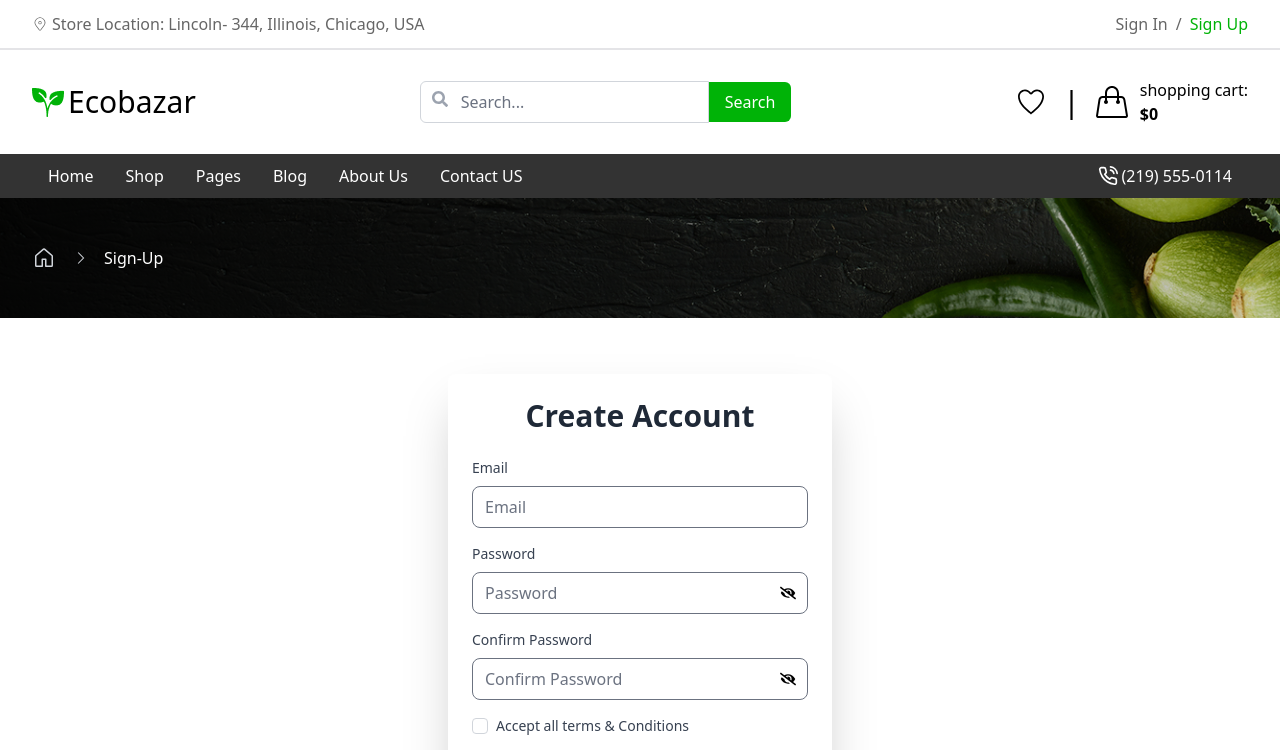
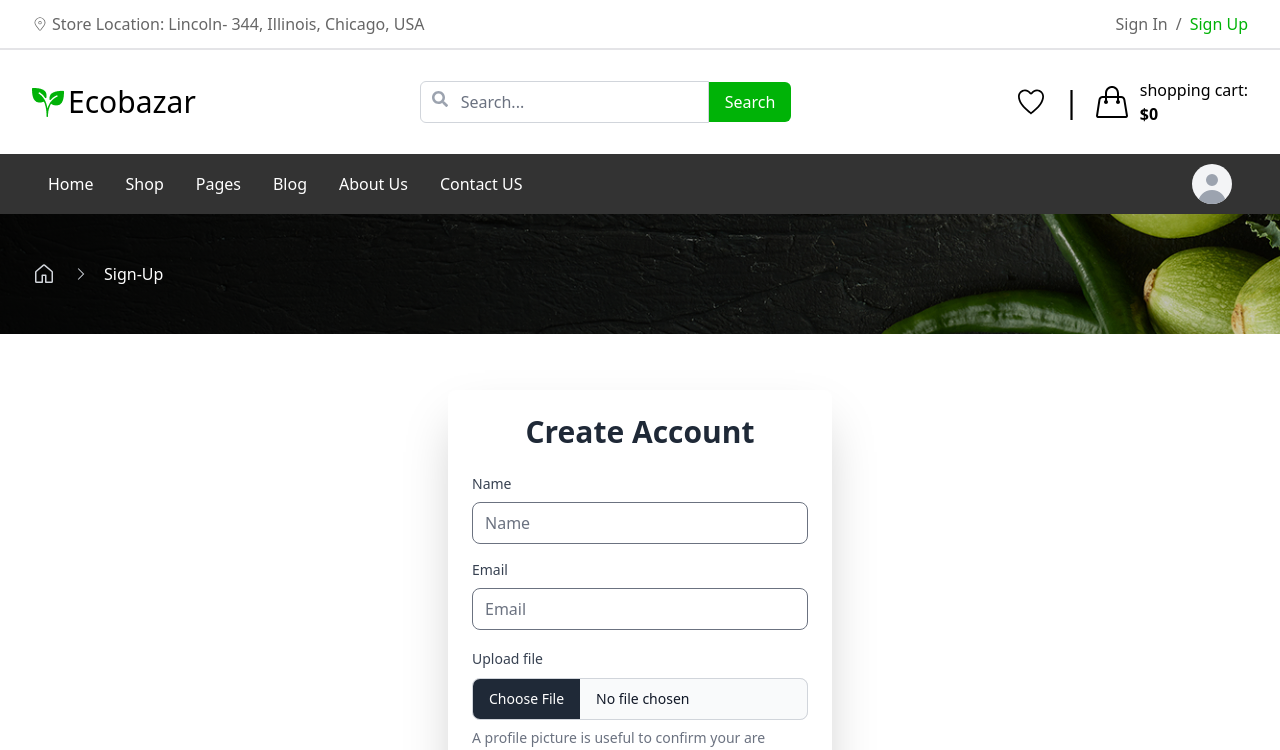
Before and after one commit to sanaullahsaber/eco-bazar-client-side, a React (Vite) app: page /sign-up in a window 1280 px wide. Shown: the top 750 px of the page. Built offline with nearby package versions, Linux system fonts and the light colour scheme; no server answers.

Commit message:
sign-in,googel login and sign-up functionality done with firebase

```diff
--- a/package.json
+++ b/package.json
@@ -16,6 +16,7 @@
     "match-sorter": "^6.3.4",
     "react": "^18.2.0",
     "react-dom": "^18.2.0",
+    "react-hot-toast": "^2.4.1",
     "react-icons": "^5.2.1",
     "react-router-dom": "^6.23.1",
     "sort-by": "^1.2.0"
--- /dev/null
+++ b/src/AuthProvider/AuthProvider.jsx
@@ -0,0 +1,83 @@
+import {
+  GoogleAuthProvider,
+  createUserWithEmailAndPassword,
+  getAuth,
+  onAuthStateChanged,
+  signInWithEmailAndPassword,
+  signInWithPopup,
+  signOut,
+  updateProfile,
+} from "firebase/auth";
+import { createContext, useEffect, useState } from "react";
+import app from "../firebase/firebase.config";
+
+export const AuthContext = createContext(null);
+
+const auth = getAuth(app);
+
+// eslint-disable-next-line react/prop-types
+const AuthProvider = ({ children }) => {
+  const [user, setUser] = useState(null);
+  const [loading, setLoading] = useState(true);
+  const googleProvider = new GoogleAuthProvider();
+
+  const createUser = (email, password) => {
+    setLoading(true);
+    return createUserWithEmailAndPassword(auth, email, password);
+  };
+
+  const signIn = (email, password) => {
+    setLoading(true)
+    return signInWithEmailAndPassword(auth, email, password);
+  };
+
+  const logOut = () => {
+    setLoading(true)
+    return signOut(auth).then(()=>{setUser(null)});
+  };
+
+  const googleLogin = () => {
+    return signInWithPopup(auth, googleProvider);
+  };
+
+
+  useEffect(() => {
+    const unsubscribe = onAuthStateChanged(auth, (currentUser) => {
+      if (currentUser) {
+        setUser(currentUser);
+        setLoading(false)
+        console.log(currentUser);
+      } else {
+        setLoading(false)
+      }
+    });
+    return () => {
+      return unsubscribe();
+    };
+  }, []);
+
+  const updateUserProfile = (displayName, photoURL) => {
+    setLoading(true);
+    return updateProfile(auth.currentUser, {
+      displayName,
+      photoURL,
+    }).finally(() => {
+      setLoading(false);
+    });
+  };
+
+  const authInfo = {
+    user,
+    googleLogin,
+    createUser,
+    signIn,
+    logOut,
+    updateUserProfile,
+    loading,
+  };
+  return (
+    <AuthContext.Provider value={authInfo}>{children}</AuthContext.Provider>
+  );
+};
+
+export default AuthProvider;
--- /dev/null
+++ b/src/api/imgbb.js
@@ -0,0 +1,14 @@
+// upload image in IMGBB
+export const imageUpload = async (image) => {
+  const formData = new FormData();
+  formData.append("image", image);
+  const url = `https://api.imgbb.com/1/upload?key=${
+    import.meta.env.VITE_IMGBB_KEY
+  }`;
+  const response = await fetch(url, {
+    method: "POST",
+    body: formData,
+  });
+  const data = await response.json();
+  return data;
+};
--- a/src/components/GoogleLogin/GoogleLogin.jsx
+++ b/src/components/GoogleLogin/GoogleLogin.jsx
@@ -1,15 +1,47 @@
 import { FcGoogle } from "react-icons/fc";
+import useAuth from "../../hooks/useAuth";
+import toast from "react-hot-toast";
+import { useNavigate } from "react-router-dom";
 
 const GoogleLogin = () => {
+  const { googleLogin } = useAuth();
+  const navigate = useNavigate();
+  const from = location.state?.from?.pathname || '/'
+
+  const handleGoogleSignIn = () => {
+    googleLogin().then((data) => {
+      if (data?.user?.email) {
+        const userInfo = {
+          email: data?.user?.email,
+          name: data?.user?.displayName,
+
+        };
+        fetch(`${import.meta.env.VITE_API_URL}/user`, {
+          method: "POST",
+          headers: {
+            "Content-Type": "application/json",
+          },
+          body: JSON.stringify(userInfo),
+        })
+          .then((res) => res.json())
+          .then((data) => {
+            console.log(data);
+            toast.success("Google Login Successfully")
+            navigate(from, {replace: true})
+        })
+      }
+    })
+  }
+
   return (
-    <div>
-      <div className="bg-[#00B307] rounded-full hover:bg-gradient-to-r from-green-400 to-green-700 focus:outline-none focus:ring-2 focus:ring-blue-200">
-        <div className="btn font-bold text-white py-2 cursor-pointer text-center flex justify-center items-center gap-2">
+    <>
+      <div className="bg-gray-200 hover:bg-gray-300 rounded-full focus:outline-none focus:ring-2 focus:ring-blue-200">
+        <div onClick={handleGoogleSignIn} className="btn font-bold  py-2 cursor-pointer text-center flex justify-center items-center gap-2">
           <FcGoogle size={24} />
           <p>Google</p>
         </div>
       </div>
-    </div>
+    </>
   );
 };
 
--- a/src/components/Navigation/NavPart/NavLinks.jsx
+++ b/src/components/Navigation/NavPart/NavLinks.jsx
@@ -1,8 +1,15 @@
 import { Navbar } from "flowbite-react";
-import { FiPhoneCall } from "react-icons/fi";
-import { NavLink } from "react-router-dom";
+import { Link, NavLink } from "react-router-dom";
+import useAuth from "../../../hooks/useAuth";
+import { Avatar, Dropdown } from "flowbite-react";
 
 const NavLinks = () => {
+  const { user, logOut } = useAuth();
+
+  const handleLogOut = async () => {
+    await logOut();
+  };
+
   return (
     <div className="mt-0 lg:mt-5">
       <Navbar fluid rounded className="bg-transparent">
@@ -84,10 +91,31 @@ const NavLinks = () => {
         <Navbar.Toggle />
 
         <Navbar.Brand className="flex flex-row items-center justify-start gap-1">
-          <FiPhoneCall className="text-base font-medium text-white" size={20} />
-          <span className="text-base font-medium text-white">
-            (219) 555-0114
-          </span>
+          {user ? (
+            <Dropdown
+              label={
+                <Avatar alt="User settings" img={user?.photoURL} rounded />
+              }
+              arrowIcon={false}
+              inline
+            >
+              <Dropdown.Header>
+                <span className="block text-sm">{user?.displayName}</span>
+                <span className="block truncate text-sm font-medium">
+                  {user?.email}
+                </span>
+              </Dropdown.Header>
+              <Dropdown.Item>Dashboard</Dropdown.Item>
+              <Dropdown.Divider />
+              <Dropdown.Item onClick={handleLogOut}>Sign out</Dropdown.Item>
+            </Dropdown>
+          ) : (
+            <div className="flex flex-wrap gap-2">
+              <Link to={"/sign-in"}>
+                <Avatar rounded />
+              </Link>
+            </div>
+          )}
         </Navbar.Brand>
       </Navbar>
     </div>
--- /dev/null
+++ b/src/firebase/firebase.config.js
@@ -0,0 +1,19 @@
+// Import the functions you need from the SDKs you need
+import { initializeApp } from "firebase/app";
+// TODO: Add SDKs for Firebase products that you want to use
+// https://firebase.google.com/docs/web/setup#available-libraries
+
+// Your web app's Firebase configuration
+const firebaseConfig = {
+  apiKey: import.meta.env.VITE_apiKey,
+  authDomain: import.meta.env.VITE_authDomain,
+  projectId: import.meta.env.VITE_projectId,
+  storageBucket: import.meta.env.VITE_storageBucket,
+  messagingSenderId: import.meta.env.VITE_messagingSenderId,
+  appId: import.meta.env.VITE_appId,
+};
+
+// Initialize Firebase
+const app = initializeApp(firebaseConfig);
+
+export default app;
--- /dev/null
+++ b/src/hooks/useAuth.jsx
@@ -0,0 +1,8 @@
+import { useContext } from "react"
+import { AuthContext } from "../AuthProvider/AuthProvider"
+
+const useAuth = () => {
+  const auth = useContext(AuthContext)
+  return auth
+}
+export default useAuth
--- a/src/main.jsx
+++ b/src/main.jsx
@@ -3,9 +3,14 @@ import ReactDOM from "react-dom/client";
 import "./index.css";
 import { RouterProvider } from "react-router-dom";
 import { router } from "./routes/routes";
+import AuthProvider from "./AuthProvider/AuthProvider";
+import { Toaster } from "react-hot-toast";
 
 ReactDOM.createRoot(document.getElementById("root")).render(
   <React.StrictMode>
-    <RouterProvider router={router}></RouterProvider>
+    <AuthProvider>
+      <RouterProvider router={router}></RouterProvider>
+      <Toaster></Toaster>
+    </AuthProvider>
   </React.StrictMode>
 );
--- a/src/pages/CreateAccount/CreateAccount.jsx
+++ b/src/pages/CreateAccount/CreateAccount.jsx
@@ -1,20 +1,79 @@
-import { Link } from "react-router-dom";
+import { Link, useNavigate } from "react-router-dom";
 import Breadcrumbs from "../../components/Breadcrumbs/Breadcrumbs";
 import { FaEye, FaEyeSlash } from "react-icons/fa";
 import { useState } from "react";
 import GoogleLogin from "../../components/GoogleLogin/GoogleLogin";
+import { FileInput, Label } from "flowbite-react";
+import useAuth from "../../hooks/useAuth";
+import toast from "react-hot-toast";
+import { imageUpload } from "../../api/imgbb";
 
 const CreateAccount = () => {
+  const { createUser, updateUserProfile } = useAuth();
   const [showPassword, setShowPassword] = useState(false);
   const [confirmShowPassword, setConfirmShowPassword] = useState(false);
+  const [passMatch, setPassMatch] = useState(true);
+
+  const navigate = useNavigate();
+  const from = location.state?.from?.pathname || "/";
 
   const togglePasswordVisibility = () => {
-    setShowPassword((prev) => !prev)
-  }
+    setShowPassword((prev) => !prev);
+  };
 
   const toggleConfirmShowPassword = () => {
-    setConfirmShowPassword((prev)=> !prev)
-  }
+    setConfirmShowPassword((prev) => !prev);
+  };
+
+  const handleCreateAccount = (e) => {
+    e.preventDefault();
+
+    const form = e.target;
+    const name = form.name.value;
+    const email = form.email.value;
+    const image = form.image.files[0];
+    const password = form.password.value;
+    const confirmPassword = form.confirmPassword.value;
+
+    console.log(name, email, image, password, confirmPassword);
+
+    if (password !== confirmPassword) {
+      setPassMatch(false);
+      return;
+    } else {
+      setPassMatch(true); // Hide the message when passwords match
+    }
+
+    if (password === confirmPassword) {
+      imageUpload(image).then((imgData) => {
+        const imageUrl = imgData?.data?.url;
+        createUser(email, password).then((data) => {
+          if (data?.user?.email) {
+            const userInfo = {
+              email: data?.email?.email,
+              name: data,
+            };
+            fetch(`${import.meta.env.VITE_API_URL}/user`, {
+              method: "POST",
+              headers: {
+                "Content-Type": "application/json",
+              },
+              body: JSON.stringify(userInfo),
+            })
+              .then((res) => res.json())
+              .then((data) => {
+                console.log(data);
+                updateUserProfile(name, imageUrl).then(() => {
+                  toast.success("Account Create Successfully");
+                  form.reset();
+                  navigate(from, { replace: true });
+                });
+              });
+          }
+        });
+      });
+    }
+  };
 
   return (
     <>
@@ -24,7 +83,25 @@ const CreateAccount = () => {
           <h2 className="mb-6 text-3xl font-bold text-center text-gray-800">
             Create Account
           </h2>
-          <form>
+          <form onSubmit={handleCreateAccount}>
+            {/* name */}
+            <div className="mb-4">
+              <label
+                htmlFor="name"
+                className="block mb-2 text-sm font-medium text-gray-700"
+              >
+                Name
+              </label>
+              <input
+                type="text"
+                id="name"
+                name="name"
+                className="w-full px-3 py-2 text-gray-700 border rounded-lg
+              focus:outline-none focus:ring focus:ring-blue-200"
+                placeholder="Name"
+                required
+              />
+            </div>
             {/* email */}
             <div className="mb-4">
               <label
@@ -36,10 +113,28 @@ const CreateAccount = () => {
               <input
                 type="email"
                 id="email"
+                name="email"
                 className="w-full px-3 py-2 text-gray-700 border rounded-lg
               focus:outline-none focus:ring focus:ring-blue-200"
                 placeholder="Email"
                 required
+              />
+            </div>
+
+            {/* input file for image upload */}
+            <div id="fileUpload" className="max-w-md">
+              <div className="mb-2 block">
+                <Label
+                  htmlFor="file"
+                  className="text-sm font-medium text-gray-700"
+                  value="Upload file"
+                />
+              </div>
+              <FileInput
+                id="file"
+                name="image"
+                className="bg-zinc-200 rounded-lg"
+                helperText="A profile picture is useful to confirm your are logged into your account"
               />
             </div>
 
@@ -55,6 +150,7 @@ const CreateAccount = () => {
                 <input
                   type={showPassword ? "text" : "password"}
                   id="password"
+                  name="password"
                   className="w-full px-3 py-2 text-gray-700 border rounded-lg focus:outline-none focus:ring focus:ring-blue-200"
                   placeholder="Password"
                   required
@@ -76,7 +172,7 @@ const CreateAccount = () => {
             {/* confirm password */}
             <div className="mb-4 relative">
               <label
-                htmlFor="confirm-password"
+                htmlFor="confirmPassword"
                 className="block mb-2 text-sm font-medium text-gray-700"
               >
                 Confirm Password
@@ -84,7 +180,8 @@ const CreateAccount = () => {
               <div className="relative">
                 <input
                   type={confirmShowPassword ? "text" : "password"}
-                  id="confirm-password"
+                  id="confirmPassword"
+                  name="confirmPassword"
                   className="w-full px-3 py-2 text-gray-700 border rounded-lg focus:outline-none focus:ring focus:ring-blue-200"
                   placeholder="Confirm Password"
                   required
@@ -103,11 +200,18 @@ const CreateAccount = () => {
               </div>
             </div>
 
+            {!passMatch && (
+              <div className="my-2">
+                <p className="text-red-500 text-lg">Passwords do not match!</p>
+              </div>
+            )}
+
             {/* links */}
             <div className="flex items-center mb-6">
               <input
                 type="checkbox"
                 id="remember"
+                required
                 className="w-4 h-4 text-blue-600 border-gray-300 rounded focus:ring-blue-500"
               />
               <label
--- a/src/pages/SignIn/SignIn.jsx
+++ b/src/pages/SignIn/SignIn.jsx
@@ -1,16 +1,37 @@
-import { Link } from "react-router-dom";
+import { Link,  useNavigate } from "react-router-dom";
 import { FaEye, FaEyeSlash } from "react-icons/fa";
-import { useState } from "react";
+import {  useState } from "react";
 import Breadcrumbs from "../../components/Breadcrumbs/Breadcrumbs";
 import GoogleLogin from "../../components/GoogleLogin/GoogleLogin";
+import useAuth from "../../hooks/useAuth";
+import toast from "react-hot-toast";
 
 const SignIn = () => {
+  const { signIn } = useAuth();
+  const navigate = useNavigate();
+  const from = location.state?.from?.pathname || "/";
   const [showPassword, setShowPassword] = useState(false);
 
   const togglePasswordVisibility = () => {
     setShowPassword((prev) => !prev);
   };
 
+  const handleSingIn = async (e) => {
+    e.preventDefault();
+
+    const form = e.target;
+    const email = form.email.value;
+    const password = form.password.value;
+
+    console.log(email, password);
+
+    await signIn(email, password)
+      .then((data) => {
+        console.log(data);
+        toast.success("Google Login Successfully");
+        navigate(from, { replace: true });
+      });
+  };
 
   return (
     <>
@@ -20,7 +41,7 @@ const SignIn = () => {
           <h2 className="mb-6 text-3xl font-bold text-center text-gray-800">
             Sign In
           </h2>
-          <form>
+          <form onSubmit={handleSingIn}>
             {/* email */}
             <div className="mb-4">
               <label
@@ -32,6 +53,7 @@ const SignIn = () => {
               <input
                 type="email"
                 id="email"
+                name="email"
                 className="w-full px-3 py-2 text-gray-700 border rounded-lg
               focus:outline-none focus:ring focus:ring-blue-200"
                 placeholder="Email"
@@ -51,6 +73,7 @@ const SignIn = () => {
                 <input
                   type={showPassword ? "text" : "password"}
                   id="password"
+                  name="password"
                   className="w-full px-3 py-2 text-gray-700 border rounded-lg focus:outline-none focus:ring focus:ring-blue-200"
                   placeholder="Password"
                   required
@@ -75,6 +98,7 @@ const SignIn = () => {
                 <input
                   type="checkbox"
                   id="remember"
+                  required
                   className="w-4 h-4 text-blue-600 border-gray-300 rounded focus:ring-blue-500"
                 />
                 <label
```
Also changed, not shown: src/routes/PrivateRoute/PrivateRoute.jsx (added, +26 -0 lines), 1 other file (tests, documents, lock files or other folders).
